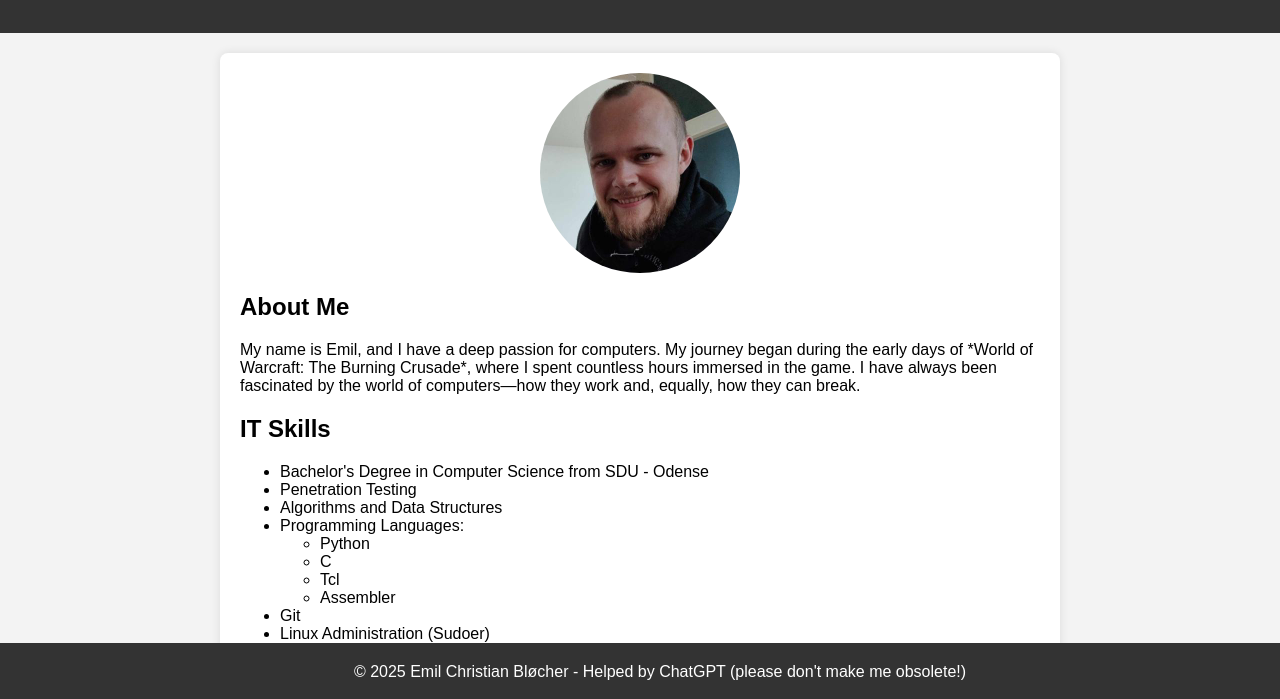
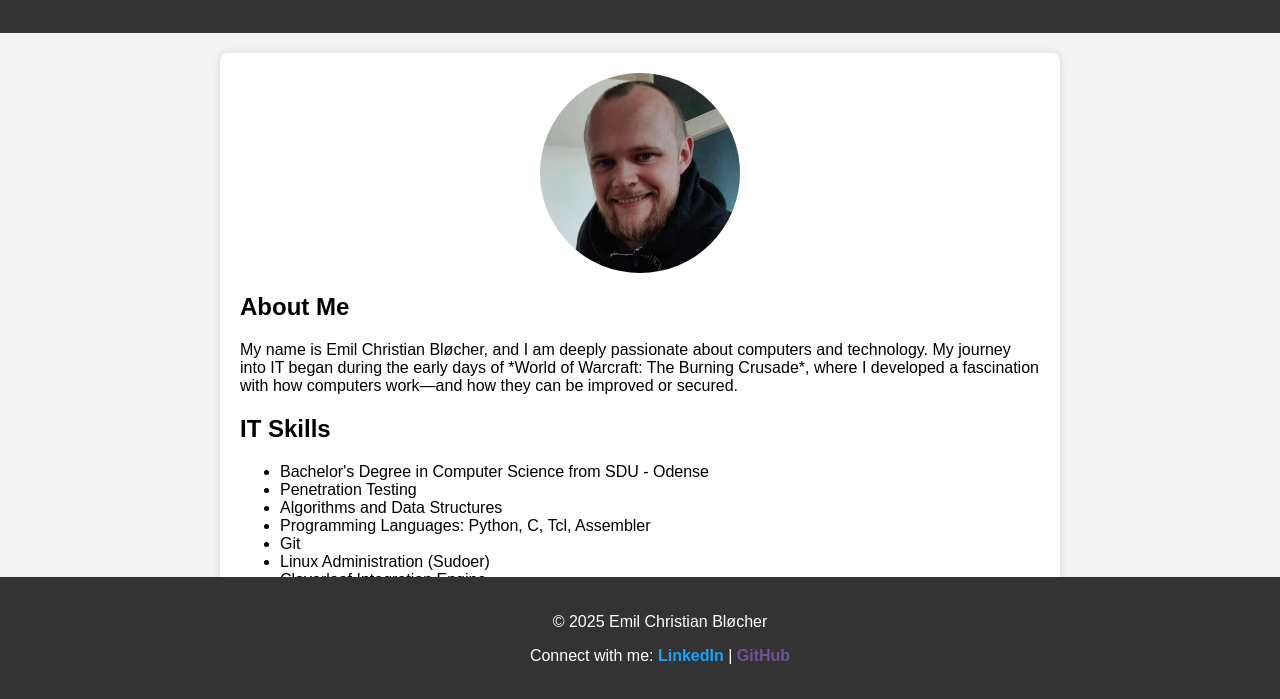
Before and after one commit to Obelicks/homepage, a plain HTML site: page index.html in a window 1280 px wide. Shown: the part 99-798 px from the top of the page. Drawn offline with Linux system fonts and the light colour scheme.

Commit message:
Update Looks

```diff
--- a/index.html
+++ b/index.html
@@ -4,10 +4,11 @@
     <meta charset="UTF-8">
     <meta name="viewport" content="width=device-width, initial-scale=1.0">
     <title>Emil Christian Bløcher - IT Professional</title>
+    <meta name="description" content="Emil Christian Bløcher's personal homepage showcasing his IT skills, experience, and contact information.">
     <link rel="icon" type="image/x-icon" href="images/favicon.ico">
     <style>
         body {
-            font-family: Arial, sans-serif;
+            font-family: Arial, Helvetica, sans-serif;
             margin: 0;
             padding: 0;
             background-image: url('images/cyber-sec.jpg');
@@ -47,6 +48,19 @@
             bottom: 0;
             width: 100%;
         }
+        footer a {
+            color: #1DA1F2; /* Default color for links */
+            text-decoration: none;
+            font-weight: bold;
+        }
+
+        footer a[href*="github"] {
+            color: #6e5494; /* Specific color for GitHub links */
+        }
+
+        footer a:hover {
+            text-decoration: underline; /* Add underline on hover for better interactivity */
+        }
         @media (max-width: 600px) {
             body {
                 font-size: 14px;
@@ -61,19 +75,19 @@
     </style>
 </head>
 <body>
-    <header>
+    <header role="banner">
         <h1>Emil Christian Bløcher</h1>
         <p>Cybersecurity Professional</p>
     </header>
     <div class="container">
         <img src="images/personal.jpg" alt="Emil Christian Bløcher" class="profile-img" loading="lazy">
-        <main>
+        <main role="main">
             <section>
                 <h2>About Me</h2>
                 <p>
-                    My name is Emil, and I have a deep passion for computers. My journey began during the early days of
-                    *World of Warcraft: The Burning Crusade*, where I spent countless hours immersed in the game.
-                    I have always been fascinated by the world of computers—how they work and, equally, how they can break.
+                    My name is Emil Christian Bløcher, and I am deeply passionate about computers and technology.
+                    My journey into IT began during the early days of *World of Warcraft: The Burning Crusade*,
+                    where I developed a fascination with how computers work—and how they can be improved or secured.
                 </p>
             </section>
             <section>
@@ -82,13 +96,7 @@
                     <li>Bachelor's Degree in Computer Science from SDU - Odense</li>
                     <li>Penetration Testing</li>
                     <li>Algorithms and Data Structures</li>
-                    <li>Programming Languages:</li>
-                    <ul>
-                        <li>Python</li>
-                        <li>C</li>
-                        <li>Tcl</li>
-                        <li>Assembler</li>
-                    </ul>
+                    <li>Programming Languages: Python, C, Tcl, Assembler</li>
                     <li>Git</li>
                     <li>Linux Administration (Sudoer)</li>
                     <li>Cloverleaf Integration Engine</li>
@@ -118,15 +126,23 @@
                     which processes millions of data transactions between healthcare software systems across the region.
                 </p>
             </section>
+            <section>
+                <h2>Contact</h2>
+                <p>Email: <a href="mailto:bloechrr@gmail.com">bloechrr@gmail.com</a></p>
+            </section>
+            <section>
+                <h2>GitHub</h2>
+                <p>You can find my projects on <a href="https://github.com/Obelicks" target="_blank">GitHub</a>.</p>
+            </section>
         </main>
-        <h2>Contact</h2>
-        <p>Email: <a href="mailto:bloechrr@gmail.com">bloechrr@gmail.com</a></p>
-        <h2>GitHub</h2>
-        <p>You can find my projects on <a href="https://github.com/Obelicks" target="_blank">GitHub</a>.</p>
-        <br>
     </div>
-    <footer>
-        &copy; <span id="year"></span> Emil Christian Bløcher - Helped by ChatGPT (please don't make me obsolete!)
+    <footer role="contentinfo">
+        <p>&copy; <span id="year"></span> Emil Christian Bløcher</p>
+        <p>
+            Connect with me:
+            <a href="https://www.linkedin.com/in/your-profile" target="_blank">LinkedIn</a> |
+            <a href="https://github.com/Obelicks" target="_blank">GitHub</a>
+        </p>
     </footer>
     <script>
         document.getElementById('year').textContent = new Date().getFullYear();
```
